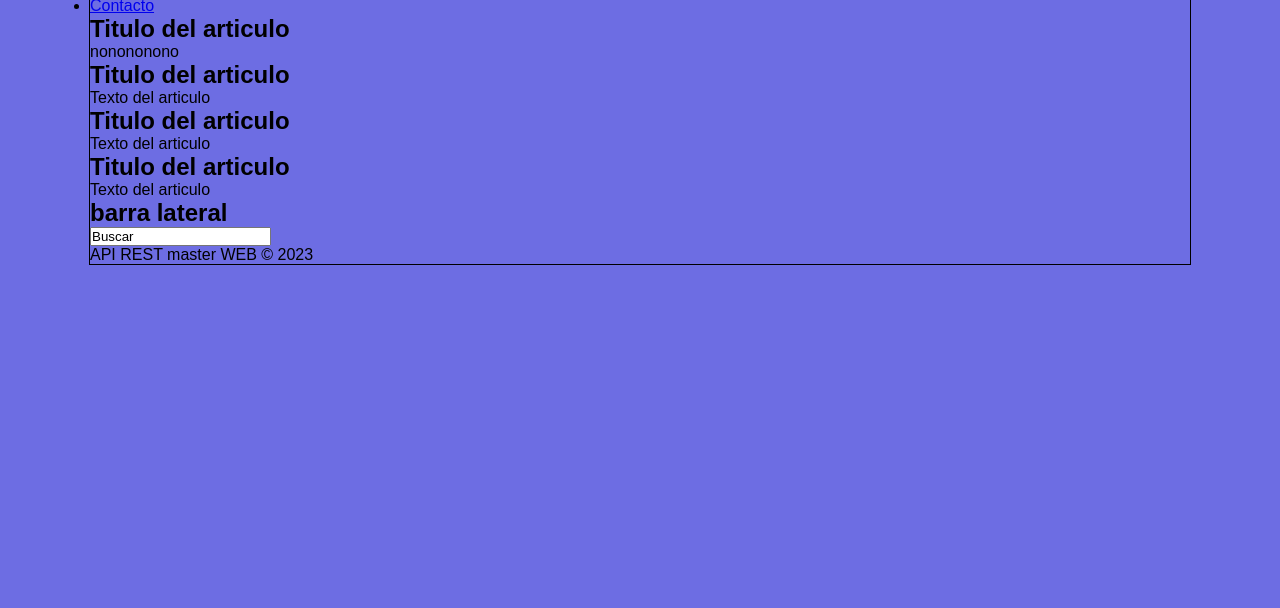
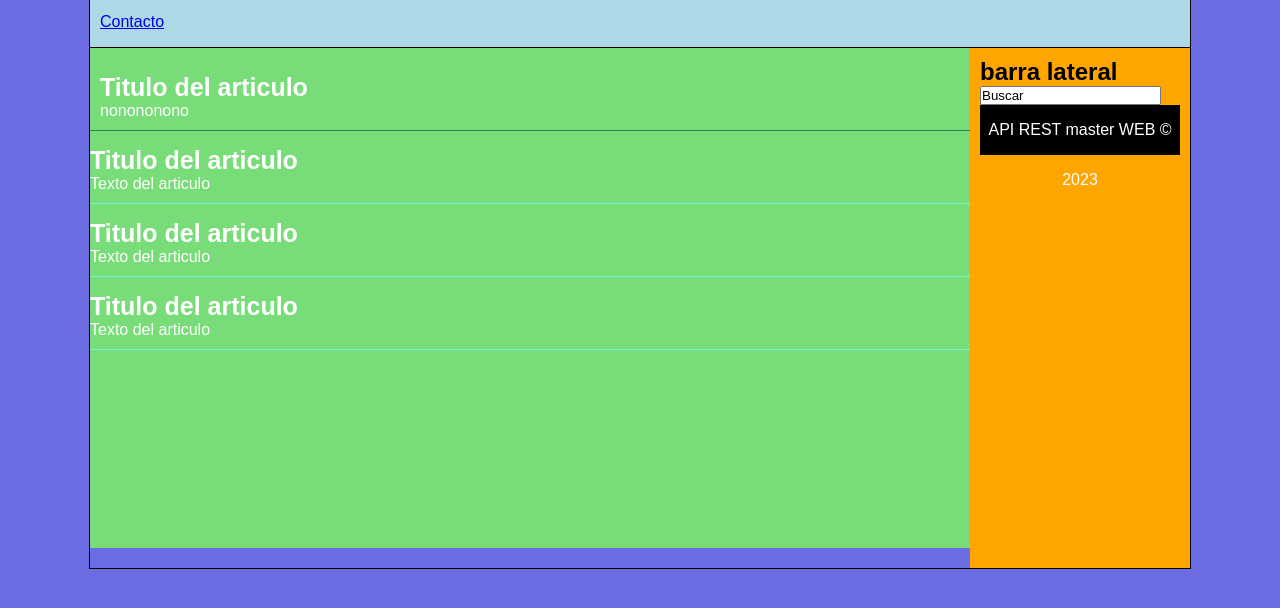
Before and after one commit to xXphoenixXx22/master-rest-node, a plain HTML site: page index.html in a window 1280 px wide. Shown: the part 104-712 px from the top of the page. Drawn offline with Linux system fonts and the light colour scheme.

Commit message:
add style sheet

```diff
--- a/estilos.css
+++ b/estilos.css
@@ -24,3 +24,62 @@ header{
     text-align: center;
     line-height: 100px;
 }
+
+nav{
+    background: lightblue;
+    height: 50px;
+    border-bottom: 1px solid black;
+}
+
+nav ul li{
+    float: left;
+    list-style: none;
+    margin: 10px;
+    line-height: 30px;
+
+}
+
+.clearfix{
+    clear:both;
+
+}
+
+#content{
+    float:left;
+    width: 80%;
+    min-height: 500px;
+    background: rgb(120, 221, 120);
+}
+
+.article{
+    color:white;
+    margin-top: 15px;
+    margin-bottom: 15px;
+    padding-bottom: 10px;
+    border-bottom: 1px solid #77f3d1;
+}
+
+.article:first-child{
+    padding: 10px;
+    border-bottom: 1px solid #28804f;
+}
+
+.article h2{
+    font-size:25px;
+}
+
+aside{
+    float:left;
+    width: calc(20% - 20px);
+    background: orange;
+    padding: 10px;
+    min-height: 500px;
+}
+
+footer{
+    background: black;
+    color:  white;
+    text-align: center;
+    height: 50px;
+    line-height: 50px;
+}
--- a/index.html
+++ b/index.html
@@ -23,6 +23,8 @@
                     </li>
                 </ul>
             </nav>
+
+
 
             <section id="content">
                 <article class="article">
@@ -60,6 +62,8 @@
                 </footer>
             </aside>
 
+            <div class="clearfix"></div>
+
         </div>
     </body>
 </html>
```
